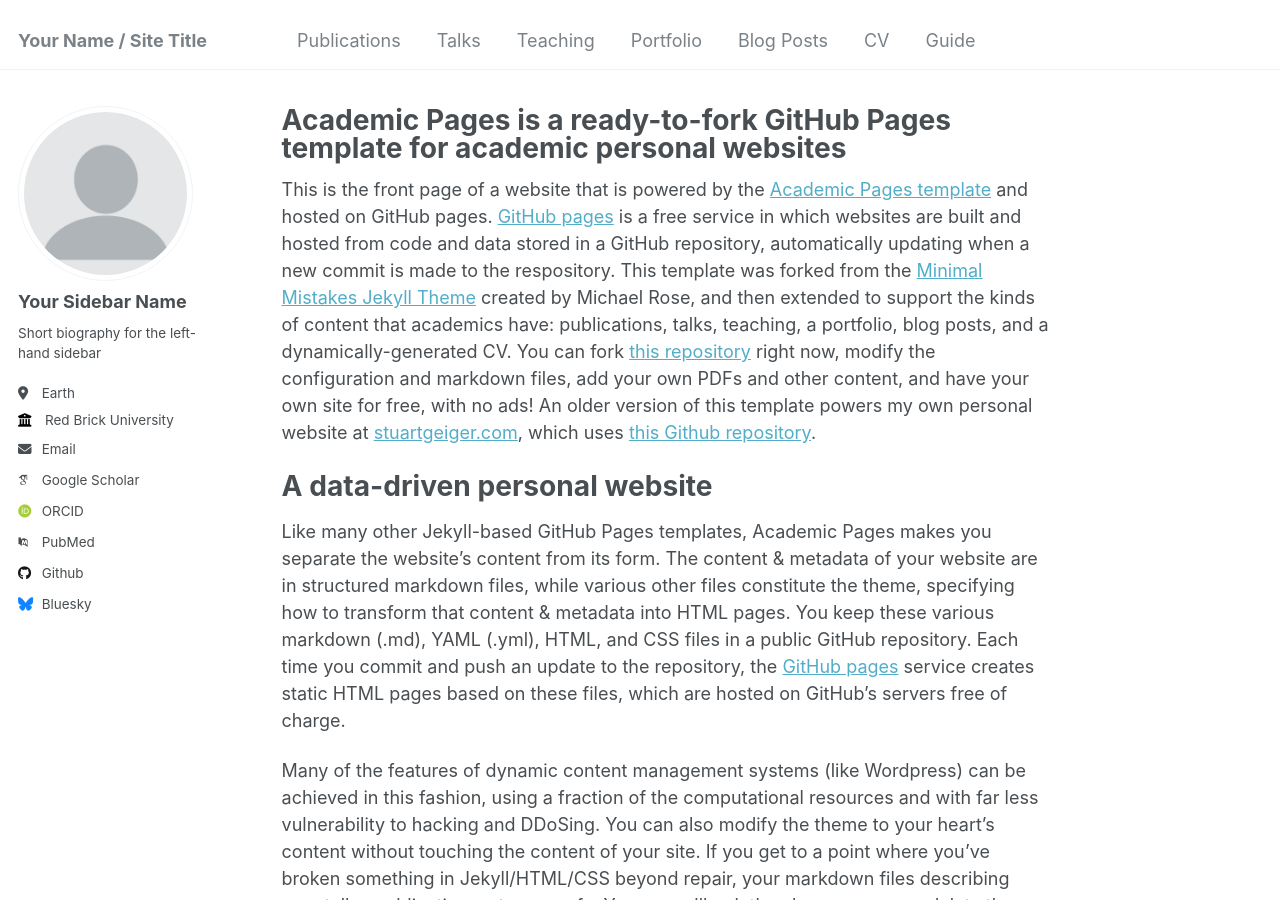
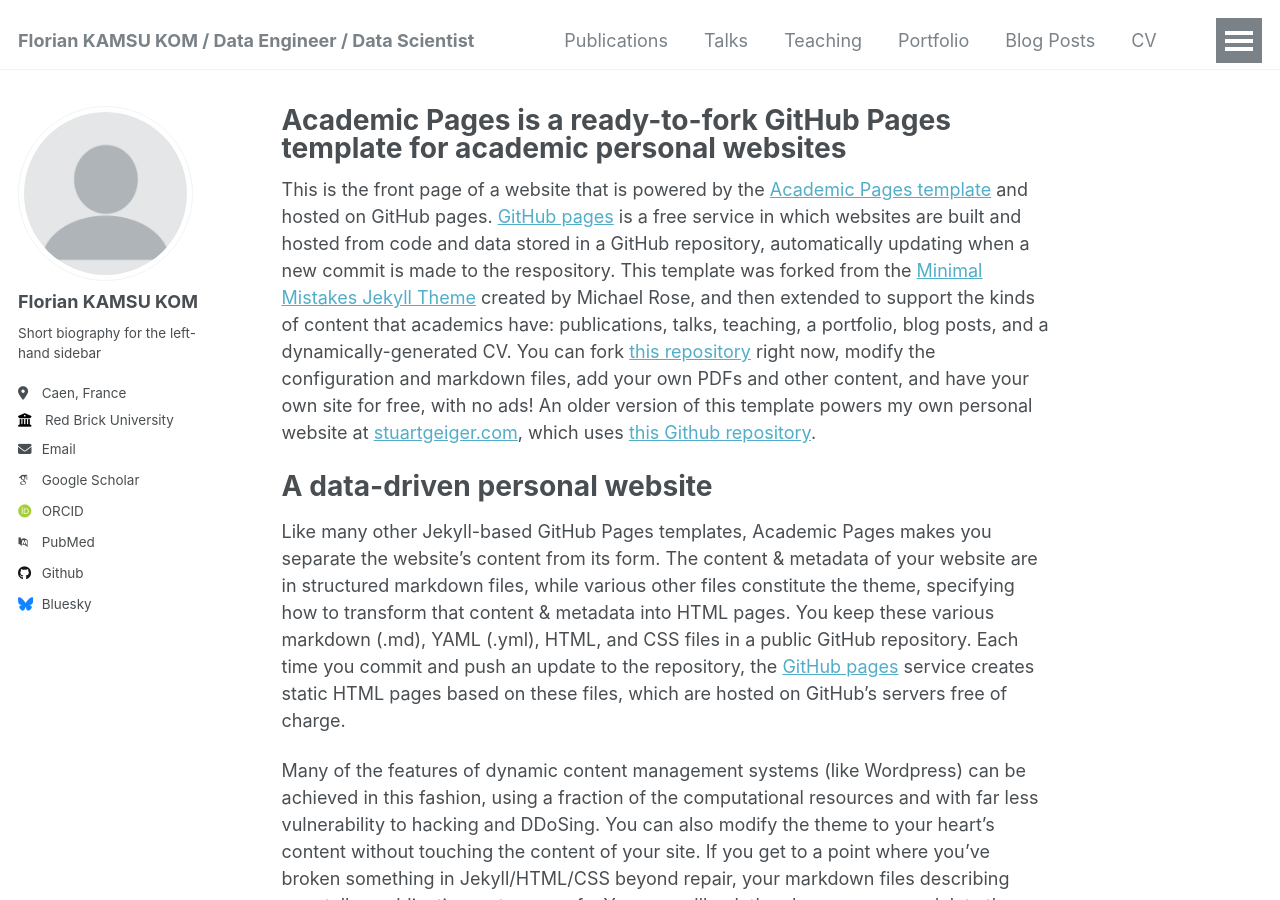
Before and after one commit to FloKom/FloKom.github.io, a Jekyll site: the page built from _pages/about.md, in a window 1280 px wide and 900 px high. Built offline with Jekyll 4.4.1, drawn with Linux system fonts in a browser that asks for light colours; some web fonts are replaced.

Commit message:
Update _config.yml

```diff
--- a/_config.yml
+++ b/_config.yml
@@ -8,13 +8,13 @@
 
 # Basic Site Settings
 locale                   : "en-US"
-title                    : "Your Name / Site Title"
+title                    : "Florian KAMSU KOM / Data Engineer / Data Scientist"
 title_separator          : "-"
 name                     : &name "Your Name"
 description              : &description "personal description"
 url                      : https://academicpages.github.io # the base hostname & protocol for your site e.g. "https://mmistakes.github.io"
 baseurl                  : "" # the subpath of your site, e.g. "/blog"
-repository               : "academicpages/academicpages.github.io"
+repository               : "FloKom/FloKom.github.io"
 
 # Site Author - The following control what appear as part of the author content on the side bar.
 #               If a field is blank the icon and link will not appear, otherwise it will be shown.
@@ -22,13 +22,13 @@ repository               : "academicpages/academicpages.github.io"
 author:
   # Biographic information
   avatar           : "profile.png"
-  name             : "Your Sidebar Name"
+  name             : "Florian KAMSU KOM"
   pronouns         : # example: "she/her"
   bio              : "Short biography for the left-hand sidebar"
-  location         : "Earth"
+  location         : "Caen, France"
   employer         : "Red Brick University"
   uri              : # URL
-  email            : "none@example.org"
+  email            : "komflorian@gmail.com"
 
   # Academic websites
   arxiv            : # URL - Update with the correct link to your profile
```
